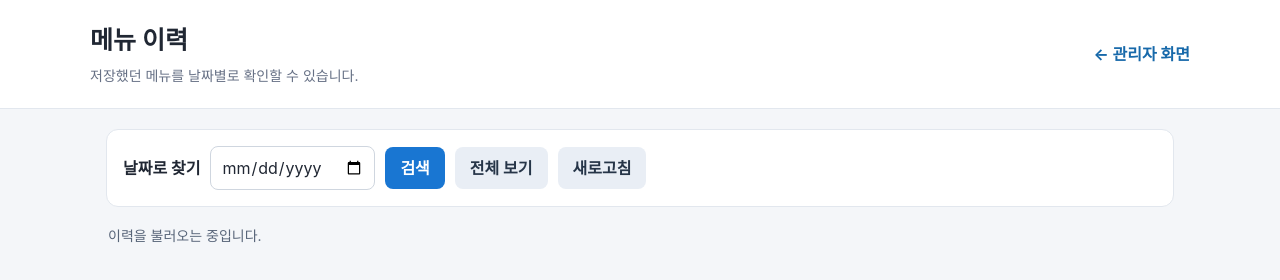
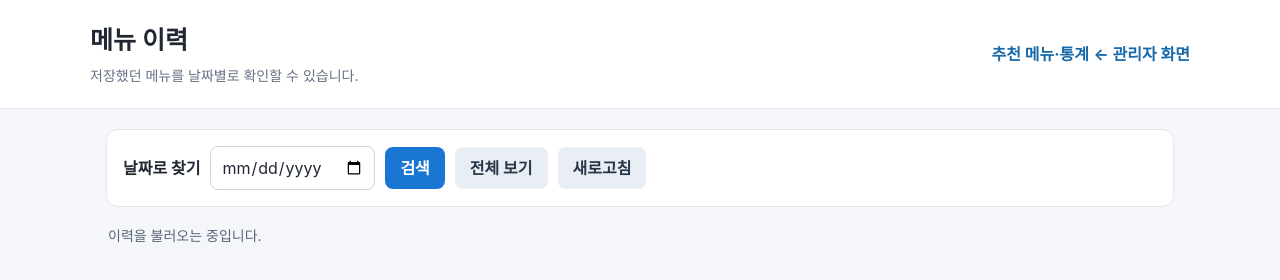
Before and after one commit to csbeee/happy-buffet-display, a website with bundled scripts: page admin/history.html in a window 1280 px wide. Built offline with nearby package versions, Linux system fonts and the light colour scheme; no server answers.

Commit message:
feat: link recommendations from menu history

```diff
--- a/admin/history.html
+++ b/admin/history.html
@@ -12,7 +12,10 @@
       <h1>메뉴 이력</h1>
       <p>저장했던 메뉴를 날짜별로 확인할 수 있습니다.</p>
     </div>
-    <a class="back-link" href="./index.html">← 관리자 화면</a>
+    <nav class="header-links">
+      <a class="back-link" href="./recommendations.html">추천 메뉴·통계</a>
+      <a class="back-link" href="./index.html">← 관리자 화면</a>
+    </nav>
   </header>
 
   <main class="history-main">
```
